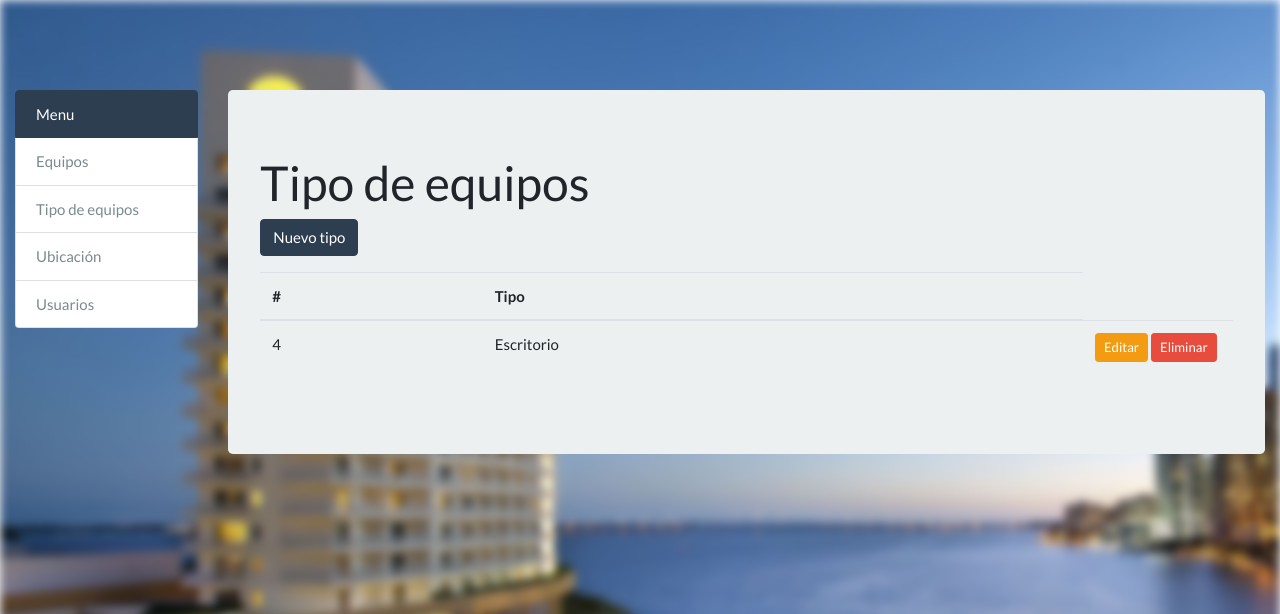
After one commit to brymez1609/AppMantenimiento, a Django app: page /tipo_equipos/ in a window 1280 px wide. The commit adds this page. Shown: the top 614 px of the page. Run offline with Django 3.2, Linux system fonts and the light colour scheme; data comes from the database, SQL or seed files in the repository; both versions use the stored data as it was after the commit; some libraries are stand-ins or nearby versions.

Commit message:
Subiendo repositorio

```diff
--- a/equipos/models.py
+++ b/equipos/models.py
@@ -10,8 +10,8 @@ class Equipos(models.Model):
 	contrasena = models.CharField(max_length=20,blank=True,null=True)
 	estado = models.CharField(max_length=10,blank=True,null=True)
 	direccion_ip= models.GenericIPAddressField(max_length=15)
-	id_Tipos_Equipos = models.ForeignKey('Tipos_Equipos', on_delete=models.CASCADE)
-	id_Departamento = models.ForeignKey(Departamento, on_delete=models.CASCADE)
+	id_Tipos_Equipos = models.ForeignKey('Tipos_Equipos', on_delete=models.DO_NOTHING)
+	id_Departamento = models.ForeignKey(Departamento, on_delete=models.DO_NOTHING)
 
 	def __str__(self):
 		return self.nombre_equipo
--- a/equipos/urls.py
+++ b/equipos/urls.py
@@ -15,4 +15,11 @@
     url(r'^equipos/create/$', views.equipo_create, name='equipo_create'),
     url(r'^equipos/(?P<pk>\d+)/update/$', views.equipo_update, name='equipo_update'),
     url(r'^equipos/(?P<pk>\d+)/delete/$', views.equipos_delete, name='equipo_delete'),
+
+### URLS Tipos Equipos ###
+#url(r'^$', TemplateView.as_view(template_name='home.html'), name='home'),
+    url(r'^tipo_equipos/$', views.tipo_equipos_list, name='tipo_equipo_list'),
+    url(r'^tipo_equipos/create/$', views.tipo_equipo_create, name='tipo_equipo_create'),
+    url(r'^tipo_equipos/(?P<pk>\d+)/update/$', views.tipo_equipo_update, name='tipo_equipo_update'),
+    url(r'^tipo_equipos/(?P<pk>\d+)/delete/$', views.tipo_equipos_delete, name='tipo_equipo_delete'),
 ]
--- a/equipos/views.py
+++ b/equipos/views.py
@@ -4,8 +4,8 @@ from django.shortcuts import render, get_object_or_404
 # Create your views here.
 from django.template.loader import render_to_string
 
-from equipos.forms import EquiposForm
-from equipos.models import Equipos
+from equipos.forms import EquiposForm, TiposEquiposForm
+from equipos.models import Equipos, Tipos_Equipos
 
 
 def index(request):
@@ -70,3 +70,59 @@ def equipos_delete(request, pk):
         print(equipo.id_equipos)
         data['html_form'] = render_to_string('equipos/includes/partial_equipos_delete.html', context, request=request)
     return JsonResponse(data)
+
+
+#------------------------------Tipo de Equipos --------------------------------------"
+def tipo_equipos_list(request):
+    tipos_equipos = Tipos_Equipos.objects.all()
+    return render(request,'TipoEquipos/tipo_equipo_list.html',{'tipos_equipos':tipos_equipos})
+
+
+def guargar_tipo_equipo_form(request, form, template_name):
+    data = dict()
+    if request.method == 'POST':
+        if form.is_valid():
+            form.save()
+            data['form_is_valid'] = True
+            tipos_equipos = Tipos_Equipos.objects.all()
+            data['html_tipo_equipo_list'] = render_to_string('TipoEquipos/includes/partial_tipo_equipos_list.html', {
+                'tipos_equipos': tipos_equipos
+            })
+        else:
+            data['form_is_valid'] = False
+    context = {'form': form}
+    data['html_form'] = render_to_string(template_name, context, request=request)
+    return JsonResponse(data)
+
+
+def tipo_equipo_create(request):
+    if request.method == 'POST':
+        form = TiposEquiposForm(request.POST)
+    else:
+        form = TiposEquiposForm()
+    return guargar_tipo_equipo_form(request, form, 'TipoEquipos/includes/partial_tipo_equipos_create.html')
+
+
+def tipo_equipo_update(request, pk):
+    tipo_equipo = get_object_or_404(Tipos_Equipos, pk=pk)
+    if request.method == 'POST':
+        form = TiposEquiposForm(request.POST, instance=tipo_equipo)
+    else:
+        form = TiposEquiposForm(instance=tipo_equipo)
+    return guargar_tipo_equipo_form(request, form, 'TipoEquipos/includes/partial_tipo_equipos_update.html')
+
+def tipo_equipos_delete(request, pk):
+    tipo_equipo = get_object_or_404(Tipos_Equipos, pk=pk)
+
+    data = dict()
+    if request.method == 'POST':
+        tipo_equipo.delete()
+        data['form_is_valid'] = True
+        tipo_equipos = Equipos.objects.all()
+        data['html_equipo_list'] = render_to_string('TipoEquipos/includes/partial_tipo_equipos_list.html', {
+            'tipo_equipos': tipo_equipos
+        })
+    else:
+        context = {'tipos_equipos': tipo_equipo}
+        data['html_form'] = render_to_string('TipoEquipos/includes/partial_tipo_equipos_delete.html', context, request=request)
+    return JsonResponse(data)
--- a/static_pro/static/js/equipos/tipo_equipo.js
+++ b/static_pro/static/js/equipos/tipo_equipo.js
@@ -27,7 +27,7 @@ $(function () {
       dataType: 'json',
       success: function (data) {
         if (data.form_is_valid) {
-          $("#tipo-equipo-table tbody").html(data.html_equipo_list);
+          $("#tipo-equipo-table tbody").html(data.html_tipo_equipo_list);
           $("#modal-tipo-equipo").modal("hide");
         }
         else {
@@ -46,7 +46,7 @@ $(function () {
   $("#modal-tipo-equipo").on("submit", ".js-tipo-equipo-create-form", saveForm);
 
   // Update equipo
-  $("#tipo-equipo-table").on("click", ".js-update-tpo-equipo", loadForm);
+  $("#tipo-equipo-table").on("click", ".js-update-tipo-equipo", loadForm);
   $("#modal-tipo-equipo").on("submit", ".js-tipo-equipo-update-form", saveForm);
 
   // Delete equipo
--- /dev/null
+++ b/templates/TipoEquipos/includes/partial_tipo_equipos_list.html
@@ -0,0 +1,22 @@
+{% for tipo in tipos_equipos %}
+  <tr>
+    <td>{{ tipo.id_tipos_equipos }}</td>
+    <td>{{ tipo.tipo }}</td>
+    <td style="width: 150px">
+      <button type="button"
+              class="btn btn-warning btn-sm js-update-tipo-equipo"
+              data-url="{% url 'tipo_equipo_update' tipo.id_tipos_equipos %}">
+        <span class="glyphicon glyphicon-pencil"></span> Editar
+      </button>
+      <button type="button"
+              class="btn btn-danger btn-sm js-delete-tipo-equipo"
+              data-url="{% url 'tipo_equipo_delete' tipo.id_tipos_equipos %}">
+        <span class="glyphicon glyphicon-trash"></span> Eliminar
+      </button>
+    </td>
+  </tr>
+{% empty %}
+  <tr>
+    <td colspan="8" class="text-center bg-warning">No hay tipos</td>
+  </tr>
+{% endfor %}
--- a/templates/TipoEquipos/tipo_equipo_list.html
+++ b/templates/TipoEquipos/tipo_equipo_list.html
@@ -12,7 +12,7 @@
   <p>
     <button type="button" class="btn btn-primary js-create-tipo-equipo" data-url="{% url 'tipo_equipo_create' %}">
       <span class="glyphicon glyphicon-plus"></span>
-      Nuevo equipo
+      Nuevo tipo
     </button>
   </p>
 
--- a/templates/base.html
+++ b/templates/base.html
@@ -23,7 +23,9 @@
                   <a href="#" class="list-group-item list-group-item-action active">
                     Menu
                   </a>
-                  <a href="{% url 'equipo_list' %}" class="list-group-item list-group-item-action disabled">Equipos
+                  <a href="{% url 'equipo_list' %}" class="list-group-item list-group-item-action ">Equipos
+                  </a>
+                    <a href="{% url 'tipo_equipo_list' %}" class="list-group-item list-group-item-action ">Tipo de equipos
                   </a>
                   <a href="#" class="list-group-item list-group-item-action ">Ubicación
                   </a>
```
Also changed, not shown: equipos/forms.py (+8 -1 lines), templates/TipoEquipos/includes/partial_tipo_equipos_create.html (added, +16 -0 lines), templates/TipoEquipos/includes/partial_tipo_equipos_delete.html (added, +17 -0 lines), templates/TipoEquipos/includes/partial_tipo_equipos_form.html (added, +11 -0 lines), templates/TipoEquipos/includes/partial_tipo_equipos_update.html (added, +18 -0 lines), db.sqlite3, equipos/migrations/0002_auto_20180509_1336.py (added).
